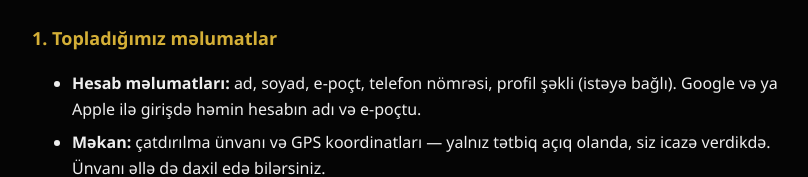
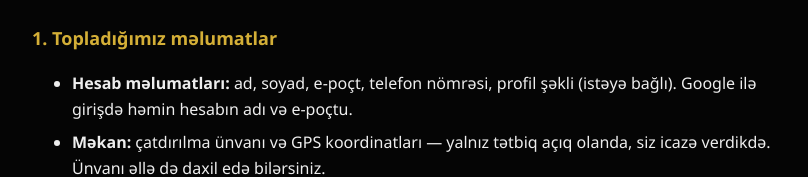
Before and after one commit to seymur048ibrahimov-wq/go-route-user, a plain HTML site: page privacy-policy.html in a window 1280 px wide. Shown: the part 288-465 px from the top of the page, without its empty margins (228-1036 px from the left). Drawn offline with Linux system fonts and the light colour scheme.

Commit message:
Update privacy-policy.html

```diff
--- a/privacy-policy.html
+++ b/privacy-policy.html
@@ -22,7 +22,7 @@ li{margin:6px 0;} .muted{opacity:.6;font-size:13px;}
 
 <h2>1. Topladığımız məlumatlar</h2>
 <ul>
-<li><b>Hesab məlumatları:</b> ad, soyad, e-poçt, telefon nömrəsi, profil şəkli (istəyə bağlı). Google və ya Apple ilə girişdə həmin hesabın adı və e-poçtu.</li>
+<li><b>Hesab məlumatları:</b> ad, soyad, e-poçt, telefon nömrəsi, profil şəkli (istəyə bağlı). Google ilə girişdə həmin hesabın adı və e-poçtu.</li>
 <li><b>Məkan:</b> çatdırılma ünvanı və GPS koordinatları — yalnız tətbiq açıq olanda, siz icazə verdikdə. Ünvanı əllə də daxil edə bilərsiniz.</li>
 <li><b>Sifariş məlumatları:</b> səbət, sifariş tarixçəsi, ödəniş üsulu (nağd / çatdırılmada kart), favorilər, rəylər, kuponlar.</li>
 <li><b>Texniki:</b> bildiriş göndərmək üçün cihaz tokeni, tətbiq tənzimləmələri (tema və s.).</li>
```
